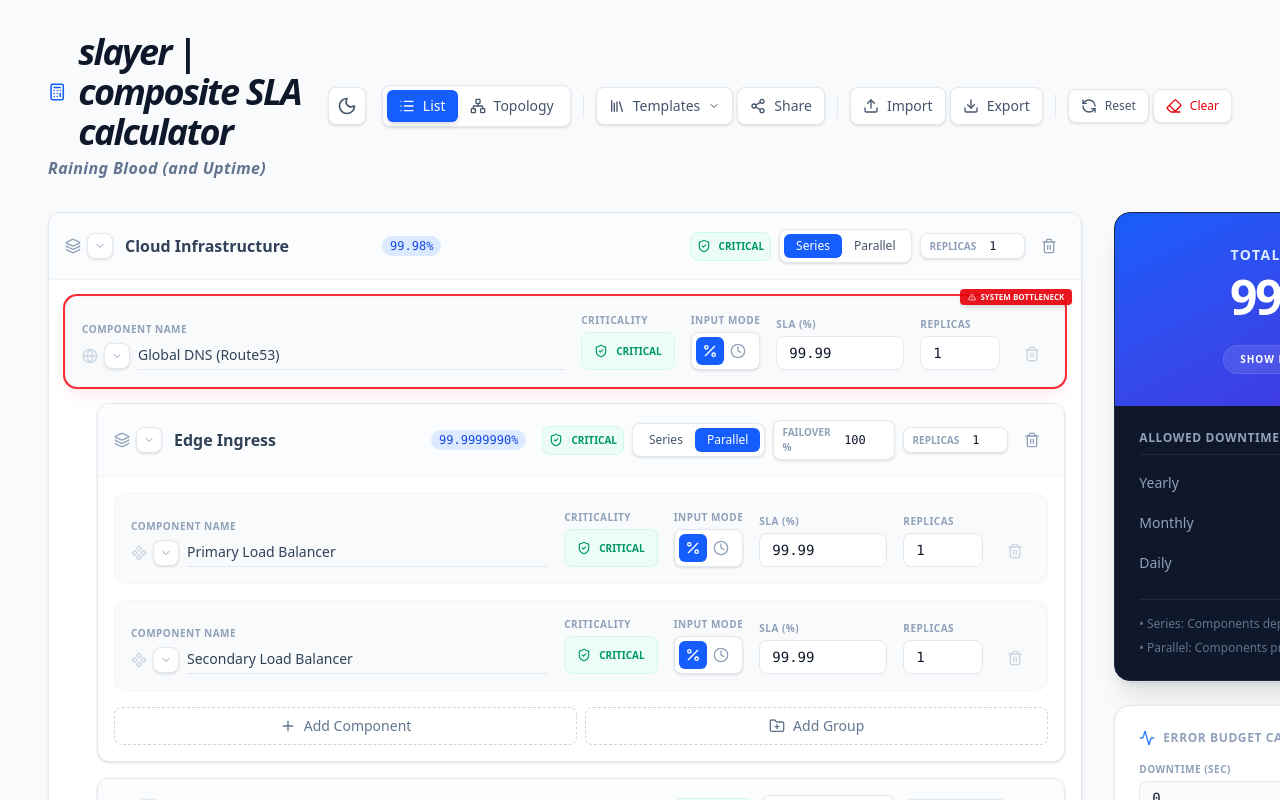
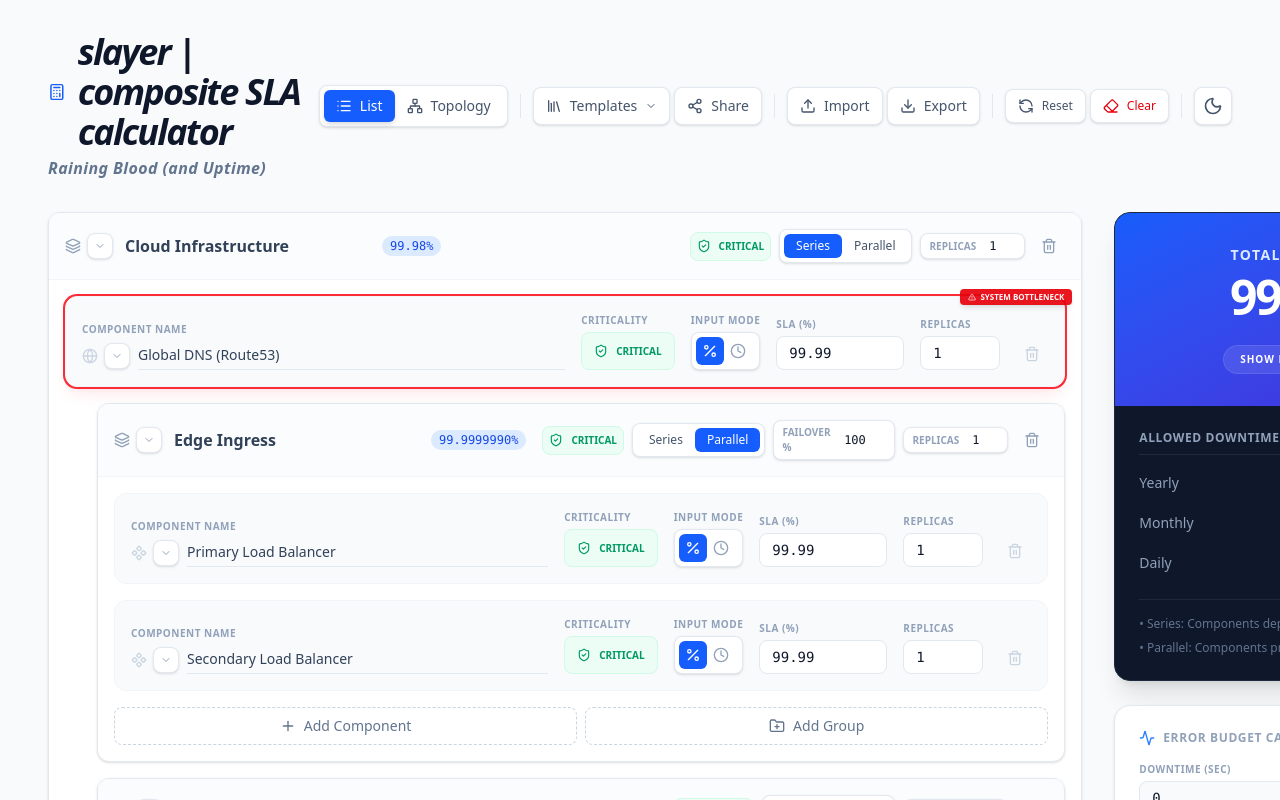
Before and after one commit to mrueg/slayer, a Next.js app: page / in a window 1280 px wide. Shown: the top 800 px of the page. Built offline with nearby package versions, Linux system fonts and the light colour scheme.

Commit message:
style(ui): move dark mode toggle to the far right of the header

```diff
--- a/src/app/page.tsx
+++ b/src/app/page.tsx
@@ -904,14 +904,6 @@ export default function SLACalculator() {
             <p className="text-slate-500 dark:text-slate-400 mt-1 font-bold italic tracking-wide">Raining Blood (and Uptime)</p>
           </div>
           <div className="flex items-center gap-2">
-            <button
-              onClick={() => setDarkMode(!darkMode)}
-              className="p-2 rounded-lg bg-white dark:bg-slate-800 border border-slate-200 dark:border-slate-700 shadow-sm text-slate-600 dark:text-slate-300 hover:bg-slate-50 dark:hover:bg-slate-700 transition-all mr-2"
-              title={darkMode ? "Switch to Light Mode" : "Switch to Dark Mode"}
-            >
-              {darkMode ? <Sun className="w-5 h-5" /> : <Moon className="w-5 h-5" />}
-            </button>
-
             <div className="flex bg-white dark:bg-slate-800 p-1 rounded-lg border border-slate-200 dark:border-slate-700 shadow-sm">
               <button
                 onClick={() => setView('list')}
@@ -1025,6 +1017,16 @@ export default function SLACalculator() {
                 <span className="hidden xl:inline text-xs text-red-600">Clear</span>
               </button>
             </div>
+
+            <div className="h-6 w-[1px] bg-slate-200 dark:bg-slate-800 mx-1" />
+
+            <button
+              onClick={() => setDarkMode(!darkMode)}
+              className="p-2 rounded-lg bg-white dark:bg-slate-800 border border-slate-200 dark:border-slate-700 shadow-sm text-slate-600 dark:text-slate-300 hover:bg-slate-50 dark:hover:bg-slate-700 transition-all"
+              title={darkMode ? "Switch to Light Mode" : "Switch to Dark Mode"}
+            >
+              {darkMode ? <Sun className="w-5 h-5" /> : <Moon className="w-5 h-5" />}
+            </button>
           </div>
         </header>
 
```
